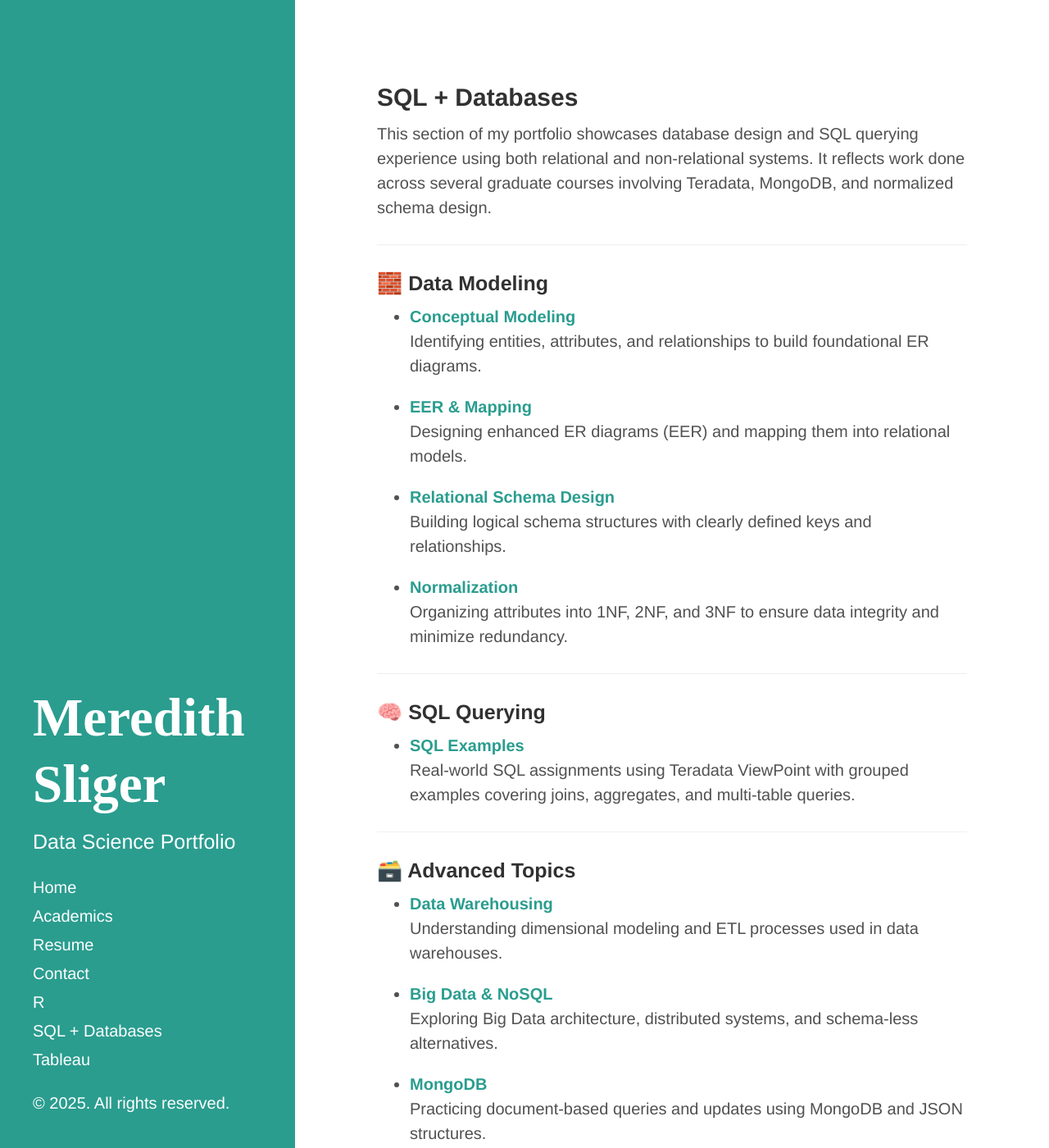
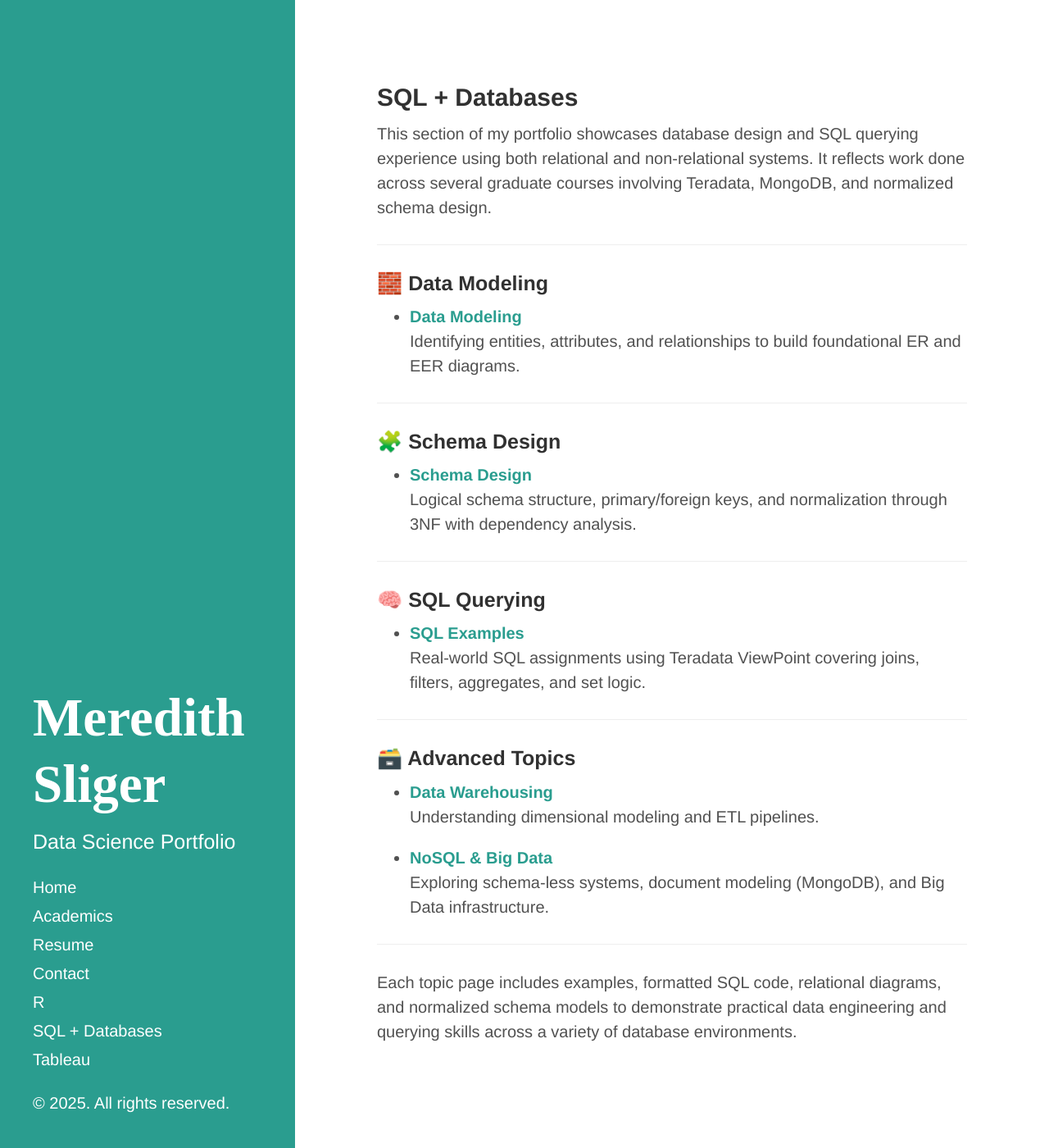
Before and after one commit to meredithsliger/meredithsliger.github.io, a Jekyll site: the page built from sql.md, in a window 1280 px wide and 1400 px high. Shown: the whole window at 82% size. Built offline with Jekyll 4.4.1, drawn with Linux system fonts in a browser that asks for light colours; some of the changed text lies outside the part shown.

Commit message:
Update sql.md

```diff
--- a/sql.md
+++ b/sql.md
@@ -11,38 +11,33 @@ This section of my portfolio showcases database design and SQL querying experien
 
 ### 🧱 Data Modeling
 
-- **[Conceptual Modeling](/sql/conceptual-modeling)**
-  Identifying entities, attributes, and relationships to build foundational ER diagrams.
+- **[Data Modeling](/sql/data-modeling)**
+  Identifying entities, attributes, and relationships to build foundational ER and EER diagrams.
 
-- **[EER & Mapping](/sql/eer-modeling)**
-  Designing enhanced ER diagrams (EER) and mapping them into relational models.
+---
 
-- **[Relational Schema Design](/sql/relational-model)**
-  Building logical schema structures with clearly defined keys and relationships.
+### 🧩 Schema Design
 
-- **[Normalization](/sql/normalization)**
-  Organizing attributes into 1NF, 2NF, and 3NF to ensure data integrity and minimize redundancy.
+- **[Schema Design](/sql/schema-design)**
+  Logical schema structure, primary/foreign keys, and normalization through 3NF with dependency analysis.
 
 ---
 
 ### 🧠 SQL Querying
 
 - **[SQL Examples](/sql/sql-examples)**
-  Real-world SQL assignments using Teradata ViewPoint with grouped examples covering joins, aggregates, and multi-table queries.
+  Real-world SQL assignments using Teradata ViewPoint covering joins, filters, aggregates, and set logic.
 
 ---
 
 ### 🗃️ Advanced Topics
 
 - **[Data Warehousing](/sql/data-warehousing)**
-  Understanding dimensional modeling and ETL processes used in data warehouses.
+  Understanding dimensional modeling and ETL pipelines.
 
-- **[Big Data & NoSQL](/sql/big-data)**
-  Exploring Big Data architecture, distributed systems, and schema-less alternatives.
-
-- **[MongoDB](/sql/mongodb)**
-  Practicing document-based queries and updates using MongoDB and JSON structures.
+- **[NoSQL & Big Data](/sql/nosql)**
+  Exploring schema-less systems, document modeling (MongoDB), and Big Data infrastructure.
 
 ---
 
-Each topic page includes detailed examples, formatted SQL code, relational diagrams, and normalized schema models to demonstrate practical data engineering and querying skills across a variety of database environments.
+Each topic page includes examples, formatted SQL code, relational diagrams, and normalized schema models to demonstrate practical data engineering and querying skills across a variety of database environments.
```
